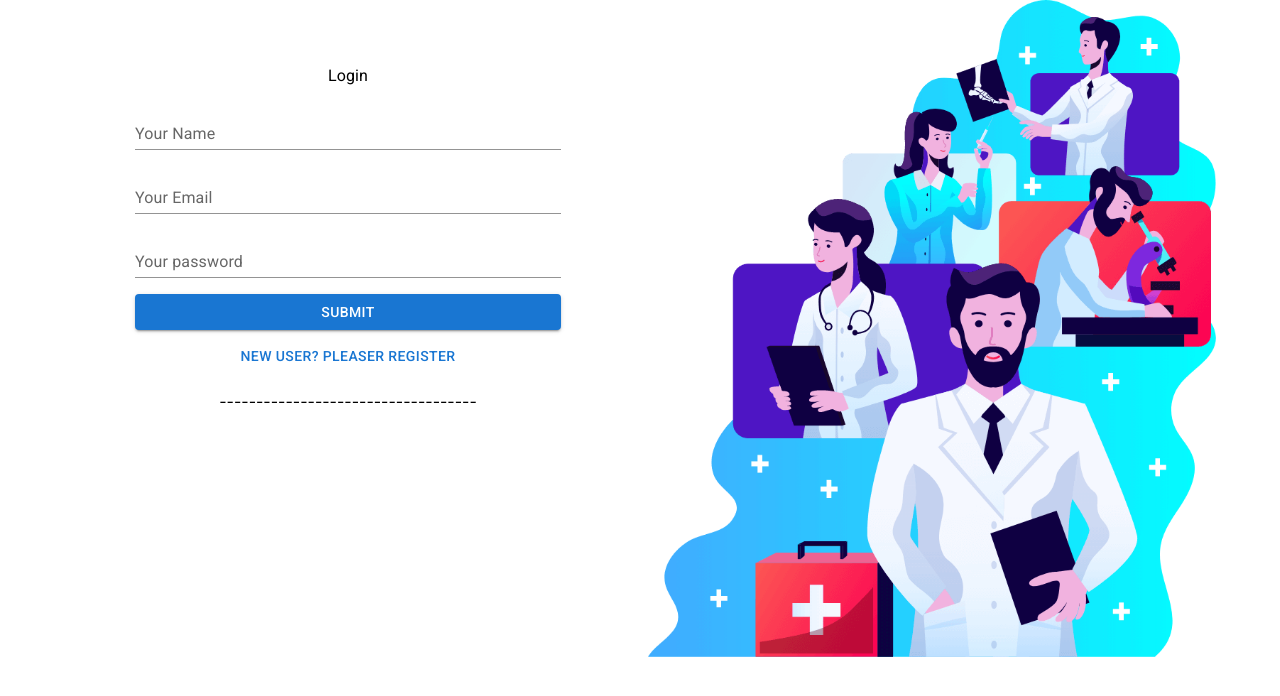
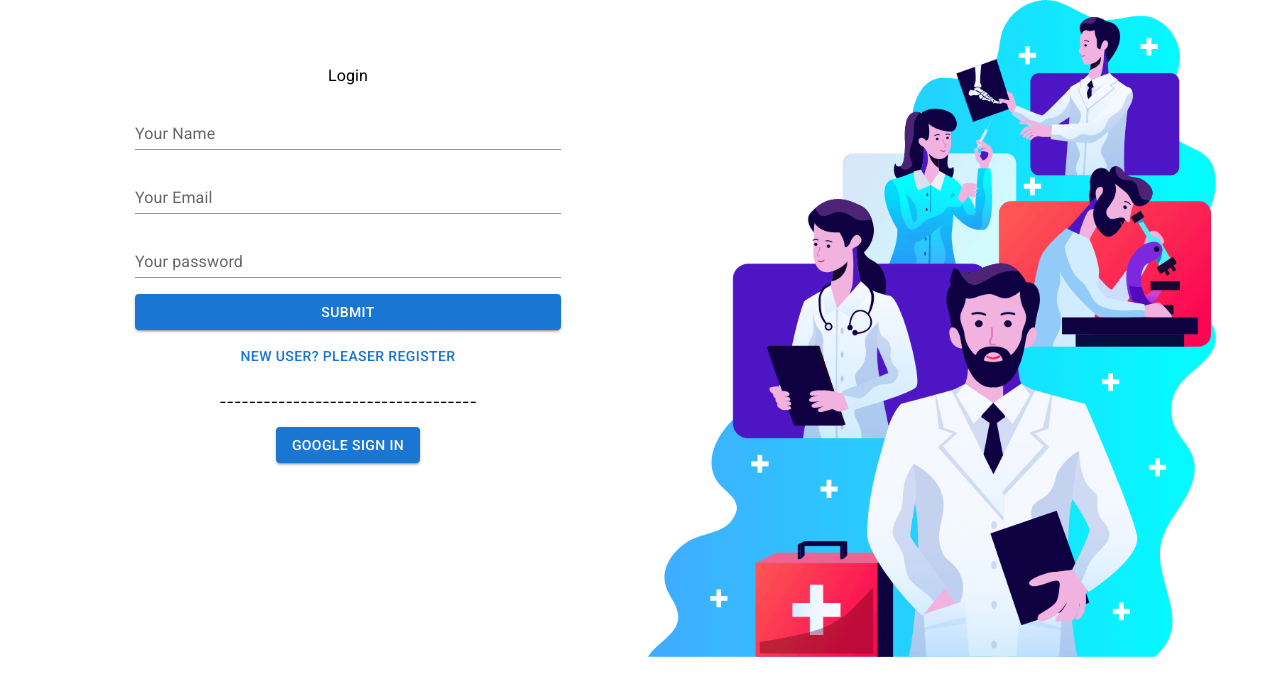
Before and after one commit to Ratna-Rani-Kundu/doctors-portal, a React (Create React App) app: page /login in a window 1280 px wide. Shown: the top 696 px of the page. Built offline with nearby package versions, Linux system fonts and the light colour scheme; no server answers.

Commit message:
google sign in started

```diff
--- a/src/Pages/Login/Login/Login.js
+++ b/src/Pages/Login/Login/Login.js
@@ -26,9 +26,9 @@ const Login = () => {
     loginUser(loginData.email,loginData.password,location,history)
     e.preventDefault()
   }
-  // const handleGoogleSignIn=()=>{
-  //   signInWithGoogle(location,history)
-  // }
+  const handleGoogleSignIn=()=>{
+    signInWithGoogle(location,history)
+  }
     return (
        <Container>
          <Grid container spacing={2}>
@@ -73,9 +73,9 @@ const Login = () => {
                      </Alert>}
            </form>
                  <p>-----------------------------------</p>
-                 {/* <Button onclick={handleGoogleSignIn}
+                 <Button onclick={handleGoogleSignIn}
                         style={{ textDecoration : "none"}}
-                        variant="contained">Google Sign In</Button>    */}
+                        variant="contained">Google Sign In</Button>
          </Grid>
                <Grid item xs={12} md={6}>
                  <img style={{width:'100%'}} src={login} alt="" />
--- a/src/hooks/useFirebase.js
+++ b/src/hooks/useFirebase.js
@@ -1,6 +1,6 @@
 import { useEffect, useState } from "react";
 import initializeFirebase from "../Firebase/firebase.init";
-import { getAuth, GoogleAuthProvider, createUserWithEmailAndPassword,onAuthStateChanged,signInWithPopup,signInWithEmailAndPassword,signOut,updateProfile } from "firebase/auth";
+import {getAuth, signInWithPopup, GoogleAuthProvider,createUserWithEmailAndPassword,onAuthStateChanged,signInWithEmailAndPassword,signOut,updateProfile } from "firebase/auth";
 initializeFirebase();
 const useFirebase = () => {
     const [user,setUser]=useState({})
@@ -55,11 +55,9 @@ const useFirebase = () => {
       setIsLoading(true)
       signInWithPopup(auth, googleProvider)
       .then((result) => {
-
-
-
         const user = result.user;
         setAuthError('')
+        console.log(user)
         // ...
       }).catch((error) => {
 
```
